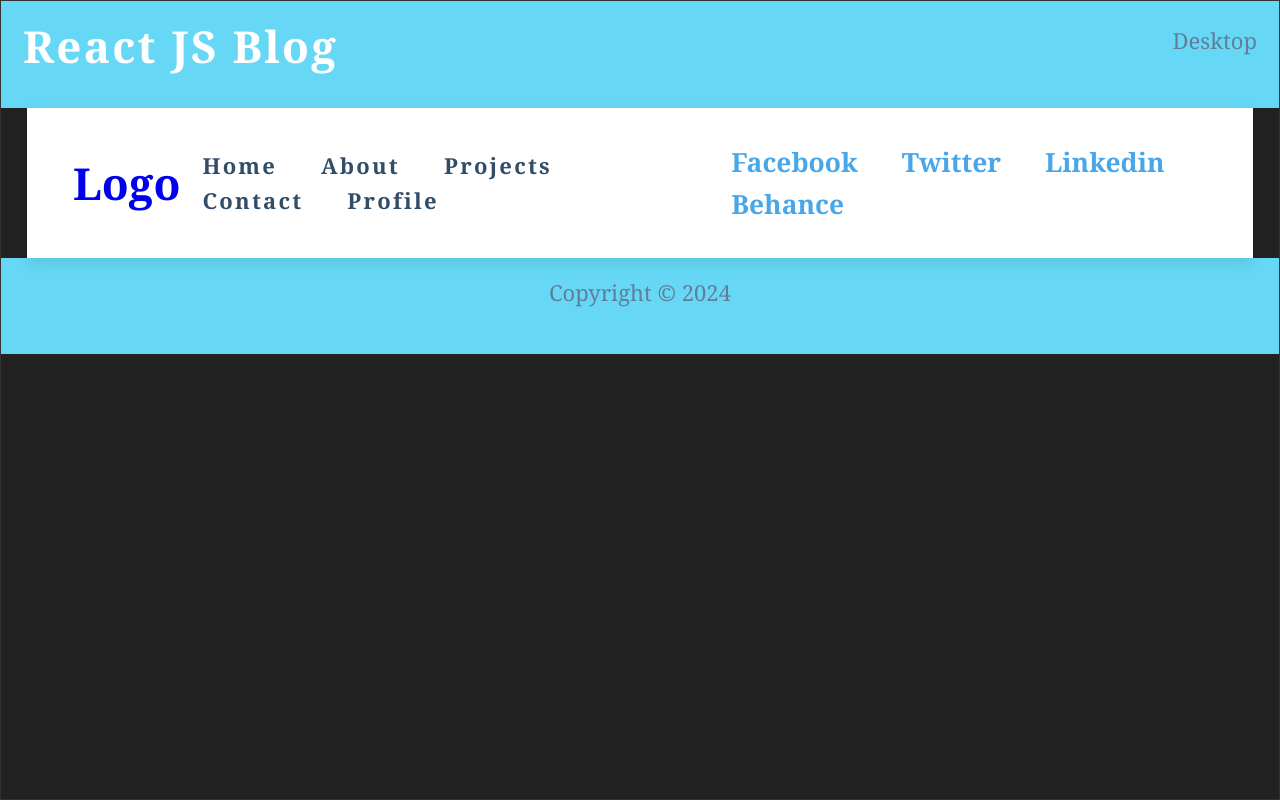
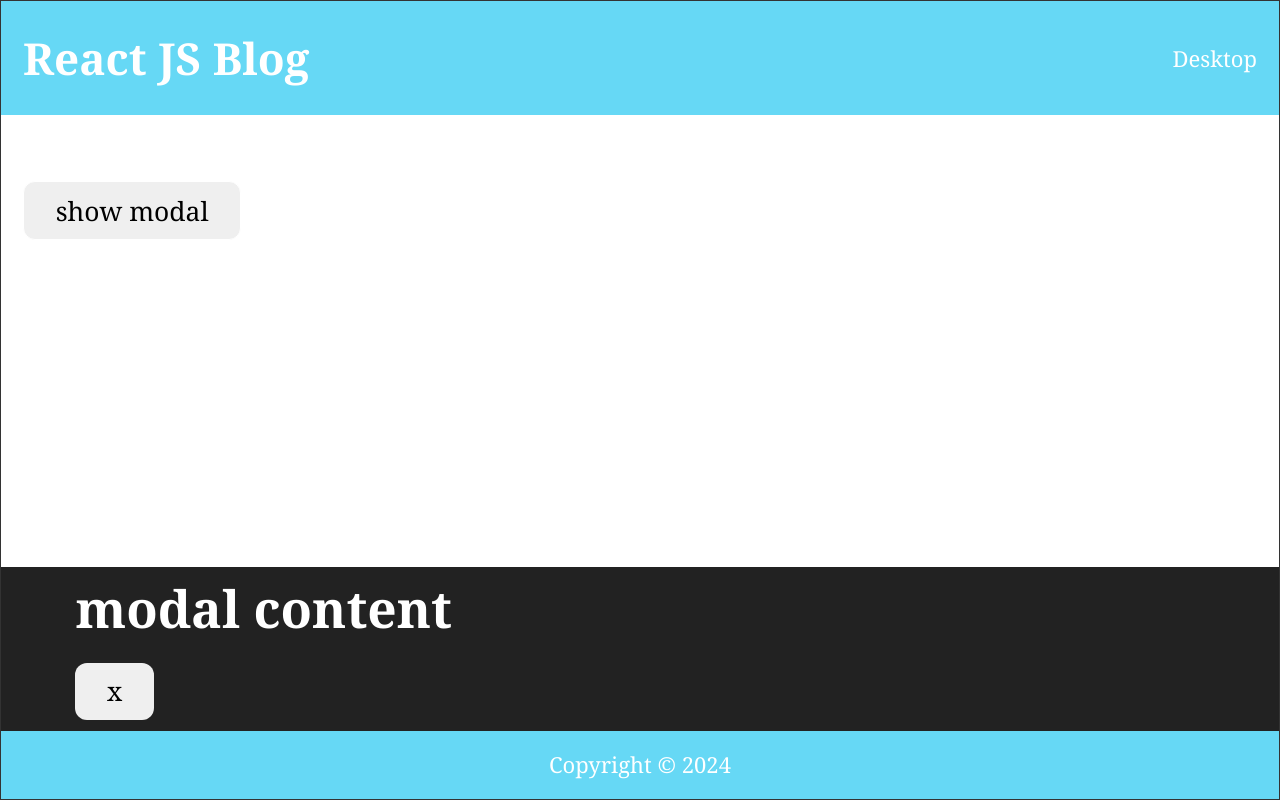
Before and after one commit to Jogata/SoftUni-React-Project, a React (Vite) app in the folder client/: page / in a window 1280 px wide. Built offline with nearby package versions, Linux system fonts and the light colour scheme; a web font is replaced by a local one.

Commit message:
modal - exercise

```diff
--- a/client/public/styles.css
+++ b/client/public/styles.css
@@ -1051,232 +1051,3 @@ body {
   font-family: inherit;
   border: 1px solid grey;
 }
-
-.body {
-  /* dark shades of primary color*/
-  --clr-primary-1: hsl(205, 86%, 17%);
-  --clr-primary-2: hsl(205, 77%, 27%);
-  --clr-primary-3: hsl(205, 72%, 37%);
-  --clr-primary-4: hsl(205, 63%, 48%);
-  /* primary/main color */
-  --clr-primary-5: hsl(205, 78%, 60%);
-  /* lighter shades of primary color */
-  --clr-primary-6: hsl(205, 89%, 70%);
-  --clr-primary-7: hsl(205, 90%, 76%);
-  --clr-primary-8: hsl(205, 86%, 81%);
-  --clr-primary-9: hsl(205, 90%, 88%);
-  --clr-primary-10: hsl(205, 100%, 96%);
-  /* darkest grey - used for headings */
-  --clr-grey-1: hsl(209, 61%, 16%);
-  --clr-grey-2: hsl(211, 39%, 23%);
-  --clr-grey-3: hsl(209, 34%, 30%);
-  --clr-grey-4: hsl(209, 28%, 39%);
-  /* grey used for paragraphs */
-  --clr-grey-5: hsl(210, 22%, 49%);
-  --clr-grey-6: hsl(209, 23%, 60%);
-  --clr-grey-7: hsl(211, 27%, 70%);
-  --clr-grey-8: hsl(210, 31%, 80%);
-  --clr-grey-9: hsl(212, 33%, 89%);
-  --clr-grey-10: hsl(210, 36%, 96%);
-  --clr-white: #fff;
-  --clr-red-dark: hsl(360, 67%, 44%);
-  --clr-red-light: hsl(360, 71%, 66%);
-  --clr-green-dark: hsl(125, 67%, 44%);
-  --clr-green-light: hsl(125, 71%, 66%);
-  --clr-black: #222;
-  --transition: all 0.3s linear;
-  --spacing: 0.1rem;
-  --radius: 0.25rem;
-  --light-shadow: 0 5px 15px rgba(0, 0, 0, 0.1);
-  --dark-shadow: 0 5px 15px rgba(0, 0, 0, 0.2);
-  --max-width: 1170px;
-  --fixed-width: 620px;
-}
-
-body {
-  color: var(--clr-grey-1);
-  font-size: 0.875rem;
-  line-height: 1.5;
-  background-color: var(--clr-grey-10);
-}
-
-h1,
-h2,
-h3,
-h4 {
-  margin-bottom: 0.75rem;
-  line-height: 1.25;
-  text-transform: capitalize;
-  letter-spacing: var(--spacing);
-}
-h1 {
-  font-size: 3rem;
-}
-h2 {
-  font-size: 2rem;
-}
-h3 {
-  font-size: 1.25rem;
-}
-h4 {
-  font-size: 0.875rem;
-}
-
-p {
-  margin-bottom: 1.25rem;
-  color: var(--clr-grey-5);
-}
-
-@media screen and (min-width: 800px) {
-  body {
-    font-size: 1rem;
-  }
-  h1 {
-    font-size: 4rem;
-  }
-  h2 {
-    font-size: 2.5rem;
-  }
-  h3 {
-    font-size: 1.75rem;
-  }
-  h4 {
-    font-size: 1rem;
-  }
-  h1,
-  h2,
-  h3,
-  h4 {
-    line-height: 1;
-  }
-}
-
-.section {
-  width: 90vw;
-  max-width: var(--max-width);
-  margin: 0 auto;
-}
-
-@media screen and (min-width: 992px) {
-  .section {
-    width: 95vw;
-  }
-}
-
-.body div {
-  width: auto;
-  max-width: 3000px;
-  margin: 0;
-}
-
-.nav {
-  width: 96%;
-  max-width: 3000px;
-  margin: 0 auto;
-  background-color: var(--clr-white);
-  box-shadow: var(--light-shadow);
-}
-
-.nav-header {
-  /* width: auto; */
-  padding: 1rem;
-  display: flex;
-  align-items: center;
-  justify-content: space-between;
-}
-
-.body button {
-  margin: 0;
-  color: var(--clr-primary-5);
-  font-size: 1.5rem;
-  background-color: transparent;
-}
-.nav-toggle {
-  text-transform: uppercase;
-  border-color: transparent;
-  transition: var(--transition);
-  cursor: pointer;
-}
-.nav-toggle:hover {
-  color: var(--clr-primary-1);
-  /* transform: rotate(90deg); */
-}
-
-.logo {
-  min-height: 40px;
-  text-transform: capitalize;
-}
-
-.links a {
-  display: block;
-  padding: 0.5rem 1rem;
-  color: var(--clr-grey-3);
-  font-size: 1rem;
-  text-transform: capitalize;
-  letter-spacing: var(--spacing);
-  transition: var(--transition);
-}
-.links a:hover {
-  background-color: var(--clr-primary-8);
-  color: var(--clr-primary-5);
-  padding-left: 1.5rem;
-}
-
-.social-icons {
-  display: none;
-}
-
-.links-container {
-  height: 0;
-  transition: var(--transition);
-  overflow: hidden;
-}
-
-.show-container {
-  height: 10rem;
-}
-
-@media screen and (min-width: 800px) {
-  .body .nav-center {
-    width: 96%;
-    /* max-width: 1170px; */
-    margin: 0 auto;
-    padding: 1rem;
-    display: flex;
-    align-items: center;
-    justify-content: space-between;
-  }
-  .nav-header {
-    padding: 0;
-  }
-  .nav-toggle {
-    display: none;
-  }
-  .links-container {
-    height: auto !important;
-  }
-  .links {
-    display: flex;
-    flex-wrap: wrap;
-  }
-  .links a {
-    margin: 0 0.5rem;
-    padding: 0;
-  }
-  .links a:hover {
-    padding: 0;
-    background-color: transparent;
-  }
-  .social-icons {
-    display: flex;
-    flex-wrap: wrap;
-  }
-  .social-icons a {
-    margin: 0 0.5rem;
-    color: var(--clr-primary-5);
-    transition: var(--transition);
-  }
-  .social-icons a:hover {
-    color: var(--clr-primary-7);
-  }
-}
--- a/client/src/App.jsx
+++ b/client/src/App.jsx
@@ -495,118 +495,78 @@ function useFetch(url) {
 const baseURL = "http://localhost:3030/jsonstore/blog/"
 // ============================================================
 
-const links = [
-  {
-    id: 1,
-    url: '/',
-    text: 'home',
-  },
-  {
-    id: 2,
-    url: '/about',
-    text: 'about',
-  },
-  {
-    id: 3,
-    url: '/projects',
-    text: 'projects',
-  },
-  {
-    id: 4,
-    url: '/contact',
-    text: 'contact',
-  },
-  {
-    id: 5,
-    url: '/profile',
-    text: 'profile',
-  },
-];
+const AppContext = createContext();
 
-const socials = [
-  {
-    id: 1,
-    url: 'https://www.twitter.com',
-    icon: "facebook",
-  },
-  {
-    id: 2,
-    url: 'https://www.twitter.com',
-    icon: "twitter",
-  },
-  {
-    id: 3,
-    url: 'https://www.twitter.com',
-    icon: "linkedin",
-  },
-  {
-    id: 4,
-    url: 'https://www.twitter.com',
-    icon: "behance",
-  },
-];
+const AppProvider = ({ children }) => {
+  const [isModalOpen, setIsModalOpen] = useState(false);
 
-const Navbar = () => {
-  const [showLinks, setShowLinks] = useState(false);
-  const linksContainerRef = useRef(null);
-  const linksRef = useRef(null);
-
-  const toggleLinks = () => {
-    setShowLinks(!showLinks);
+  const openModal = () => {
+    console.log("open modal");
+    setIsModalOpen(true);
+    console.log(isModalOpen);
+  };
+  const closeModal = () => {
+    console.log("close modal");
+    setIsModalOpen(false);
+    console.log(isModalOpen);
   };
 
-  useEffect(() => {
-    const linksHeight = linksRef.current.getBoundingClientRect().height;
-    if (showLinks) {
-      linksContainerRef.current.style.height = `${linksHeight}px`;
-    } else {
-      linksContainerRef.current.style.height = '0px';
-    }
-  }, [showLinks]);
+  return (
+    <AppContext.Provider
+      value={{
+        isModalOpen,
+        openModal,
+        closeModal,
+      }}
+    >
+      {children}
+    </AppContext.Provider>
+  );
+};
+
+const useGlobalContext = () => {
+  return useContext(AppContext);
+};
+
+const Modal = () => {
+  const { isModalOpen, closeModal } = useGlobalContext();
+  return (
+    <div
+      className={`${
+        isModalOpen ? 'modal-overlay show-modal' : 'modal-overlay'
+      }`}
+    >
+      <div className='modal-container'>
+        <h3>modal content</h3>
+        <button className='close-modal-btn' onClick={closeModal}>
+          x
+        </button>
+      </div>
+    </div>
+  );
+};
+
+const Main = () => {
+  const { openModal } = useGlobalContext();
 
   return (
-    <nav className='nav'>
-      <div className='nav-center'>
-        <div className='nav-header'>
-          <a href="#" className="logo">logo</a>
-          <button className='nav-toggle' onClick={toggleLinks}>
-            menu
-          </button>
-        </div>
-        <div className='links-container' ref={linksContainerRef}>
-          <ul className='links' ref={linksRef}>
-            {links.map((link) => {
-              const { id, url, text } = link;
-              return (
-                <li key={id}>
-                  <a href={url}>{text}</a>
-                </li>
-              );
-            })}
-          </ul>
-        </div>
-        <ul className='social-icons'>
-          {socials.map((socialIcon) => {
-            const { id, url, icon } = socialIcon;
-            return (
-              <li key={id}>
-                <a href={url}>{icon}</a>
-              </li>
-            );
-          })}
-        </ul>
-      </div>
-    </nav>
+    <main>
+      <button onClick={openModal} className='btn'>
+        show modal
+      </button>
+    </main>
   );
 };
 
 function App() {
   return (
     <>
-      <AuthContextProvider>
+      {/* <AuthContextProvider> */}
+      <AppProvider>
         <div className="body">
           <Header title="React JS Blog" />
-          <Navbar />
+          <Main />
+          <Modal />
           {/* <User name="Jogata" /> */}
           {/* <User render={(isLoggedIn) => isLoggedIn ? "Jogata" : "Guest" } /> */}
           {/* <DataProvider>
@@ -656,7 +616,8 @@ function App() {
           </svg>
 
         </div>
-      </AuthContextProvider>
+      {/* </AuthContextProvider> */}
+      </AppProvider>
     </>
   )
 }
```
